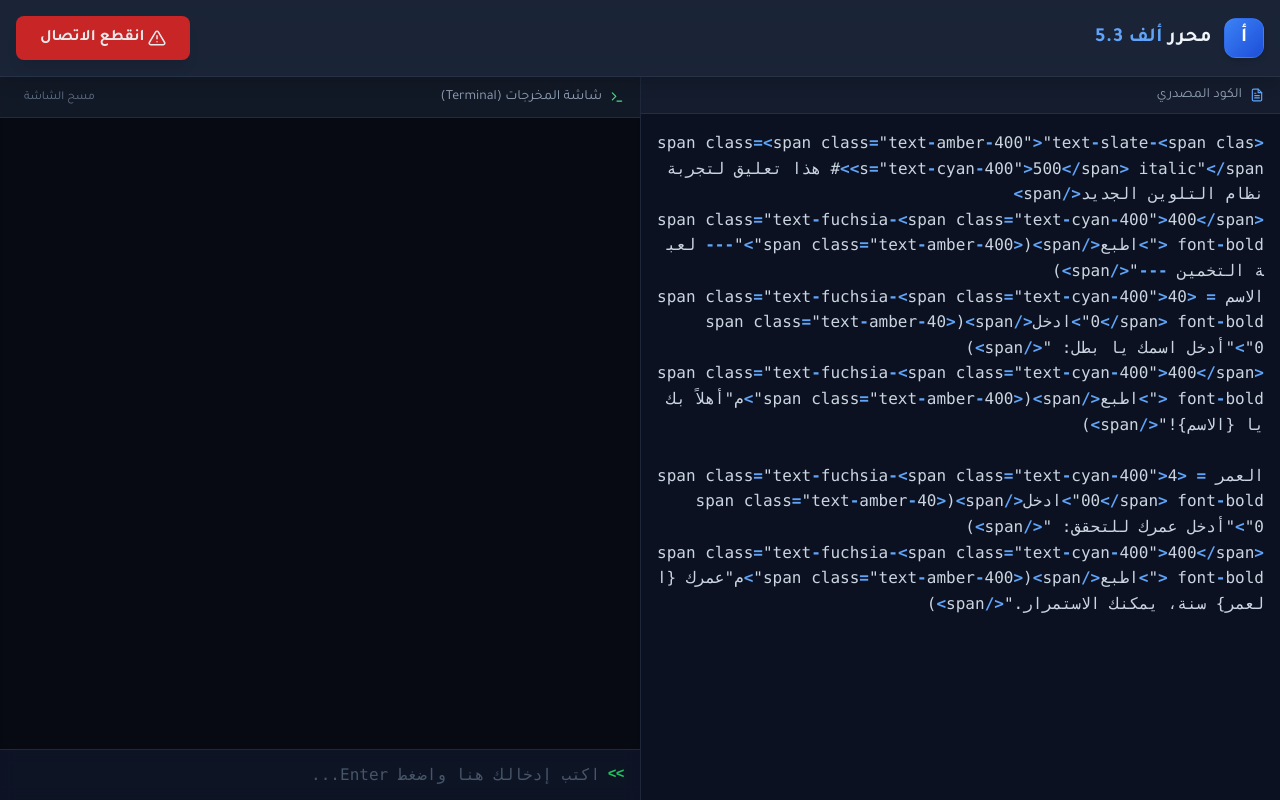
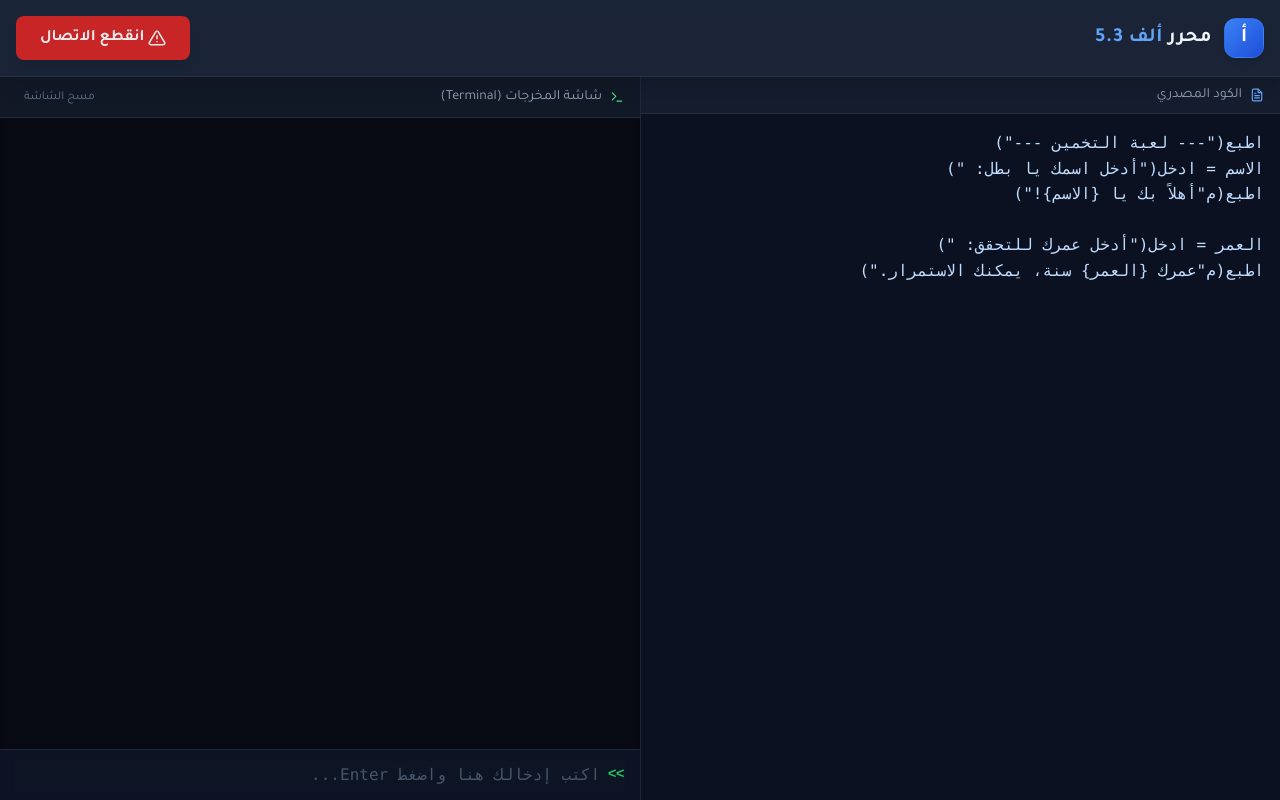
Before and after one commit to smo5ke/alif-playground, a website: page index.html in a window 1280 px wide. Drawn offline with nearby package versions, Linux system fonts and the light colour scheme.

```diff
--- a/index.html
+++ b/index.html
@@ -14,17 +14,7 @@
             background-color: #0f172a;
         }
 
-        .code-font {
-            font-family: 'Consolas', 'Courier New', monospace !important;
-            tab-size: 4;
-            line-height: 1.6;
-            font-size: 14px;
-        }
-        @media (min-width: 640px) {
-            .code-font { font-size: 16px; }
-        }
-
-        #output-content, #terminalInput {
+        #editor, #output-content, #terminalInput {
             font-family: 'Consolas', 'Courier New', monospace;
             tab-size: 4;
             line-height: 1.6;
@@ -57,14 +47,7 @@
             <div class="bg-slate-800/50 text-slate-400 text-xs sm:text-sm py-2 px-4 border-b border-slate-700/50 shrink-0 flex items-center justify-between">
                 <span class="flex items-center gap-2"><svg xmlns="http://www.w3.org/2000/svg" width="14" height="14" viewBox="0 0 24 24" fill="none" stroke="currentColor" stroke-width="2" stroke-linecap="round" stroke-linejoin="round" class="text-blue-400"><path d="M14 2H6a2 2 0 0 0-2 2v16a2 2 0 0 0 2 2h12a2 2 0 0 0 2-2V8z"></path><polyline points="14 2 14 8 20 8"></polyline><line x1="16" y1="13" x2="8" y2="13"></line><line x1="16" y1="17" x2="8" y2="17"></line><polyline points="10 9 9 9 8 9"></polyline></svg> الكود المصدري</span>
             </div>
-
-            <div class="flex-1 relative overflow-hidden bg-transparent">
-                <!-- طبقة الألوان -->
-                <pre id="highlightLayer" class="code-font absolute top-0 right-0 w-full h-full p-4 overflow-auto whitespace-pre-wrap break-all pointer-events-none text-slate-300 z-0 text-right bg-transparent" dir="rtl"></pre>
-
-                <!-- طبقة الكتابة الشفافة -->
-                <textarea id="editor" class="code-font absolute top-0 right-0 w-full h-full p-4 bg-transparent text-transparent caret-white outline-none resize-none overflow-auto whitespace-pre-wrap break-all z-10 text-right" dir="rtl" spellcheck="false" placeholder="اكتب كود ألف 5.3 هنا...">
-# هذا تعليق لتجربة نظام التلوين الجديد
+            <textarea id="editor" class="flex-1 w-full bg-transparent text-blue-200 p-4 outline-none resize-none text-sm sm:text-base leading-relaxed overflow-y-auto" spellcheck="false" placeholder="اكتب كود ألف 5.3 هنا...">
 اطبع("--- لعبة التخمين ---")
 الاسم = ادخل("أدخل اسمك يا بطل: ")
 اطبع(م"أهلاً بك يا {الاسم}!")
@@ -72,7 +55,6 @@
 العمر = ادخل("أدخل عمرك للتحقق: ")
 اطبع(م"عمرك {العمر} سنة، يمكنك الاستمرار.")
 </textarea>
-            </div>
         </section>
 
         <section class="flex flex-col overflow-hidden bg-black/40 relative shadow-inner">
@@ -95,49 +77,11 @@
 
     <script>
         const editor = document.getElementById('editor');
-        const highlightLayer = document.getElementById('highlightLayer');
         const outputContent = document.getElementById('output-content');
         const outputContainer = document.getElementById('output-container');
         const terminalInput = document.getElementById('terminalInput');
         const runBtn = document.getElementById('runBtn');
         let ws;
-
-        // ==========================================
-        // قاموس ألوان لغة ألف 5.3 (نظام سهل التعديل)
-        // ==========================================
-        const syntaxRules = [
-            // 1. التعليقات (تبدأ بـ #)
-            { regex: /(#.*)/g, class: 'text-slate-500 italic' },
-            // 2. النصوص (بين علامات تنصيص)
-            { regex: /(م?"[^"]*")/g, class: 'text-amber-400' },
-            // 3. الكلمات المفتاحية الأساسية للغة ألف (يمكنك إضافة كلماتك هنا بين علامات |)
-            { regex: /(?<=^|\s|[()=])(اطبع|ادخل|اذا|والا|طالما|كرر)(?=\s|[()=]|$)/g, class: 'text-fuchsia-400 font-bold' },
-            // 4. الأرقام
-            { regex: /(?<=^|\s|[()=+\-*/])(\d+)(?=\s|[()=+\-*/]|$)/g, class: 'text-cyan-400' },
-            // 5. المعاملات (+ - * / =)
-            { regex: /(=|\+|\-|\*|\/|<|>)/g, class: 'text-blue-400 font-bold' }
-        ];
-
-        function updateHighlight() {
-            let code = editor.value;
-
-            // حماية أكواد HTML لتجنب أخطاء المتصفح
-            let html = code.replace(/&/g, "&amp;").replace(/</g, "&lt;").replace(/>/g, "&gt;");
-
-            // تطبيق القاموس بالترتيب
-            syntaxRules.forEach(rule => {
-                html = html.replace(rule.regex, `<span class="${rule.class}">$1</span>`);
-            });
-
-            highlightLayer.innerHTML = html + (code.endsWith('\n') ? '\n ' : '');
-        }
-
-        editor.addEventListener('input', updateHighlight);
-
-        editor.addEventListener('scroll', () => {
-            highlightLayer.scrollTop = editor.scrollTop;
-            highlightLayer.scrollLeft = editor.scrollLeft;
-        });
 
         editor.addEventListener('keydown', function(e) {
             if (e.key === 'Tab') {
@@ -146,7 +90,6 @@
                 const end = this.selectionEnd;
                 this.value = this.value.substring(0, start) + "    " + this.value.substring(end);
                 this.selectionStart = this.selectionEnd = start + 4;
-                updateHighlight();
             }
         });
 
@@ -176,7 +119,6 @@
             setButtonState('connecting');
 
             try {
-                // تذكر التأكد من رابط السيرفر الخاص بك هنا!
                 ws = new WebSocket('wss://alif-playground.onrender.com');
 
                 ws.onopen = () => {
@@ -246,7 +188,6 @@
         }
 
         connectWebSocket();
-        updateHighlight();
     </script>
 </body>
 </html>
```
